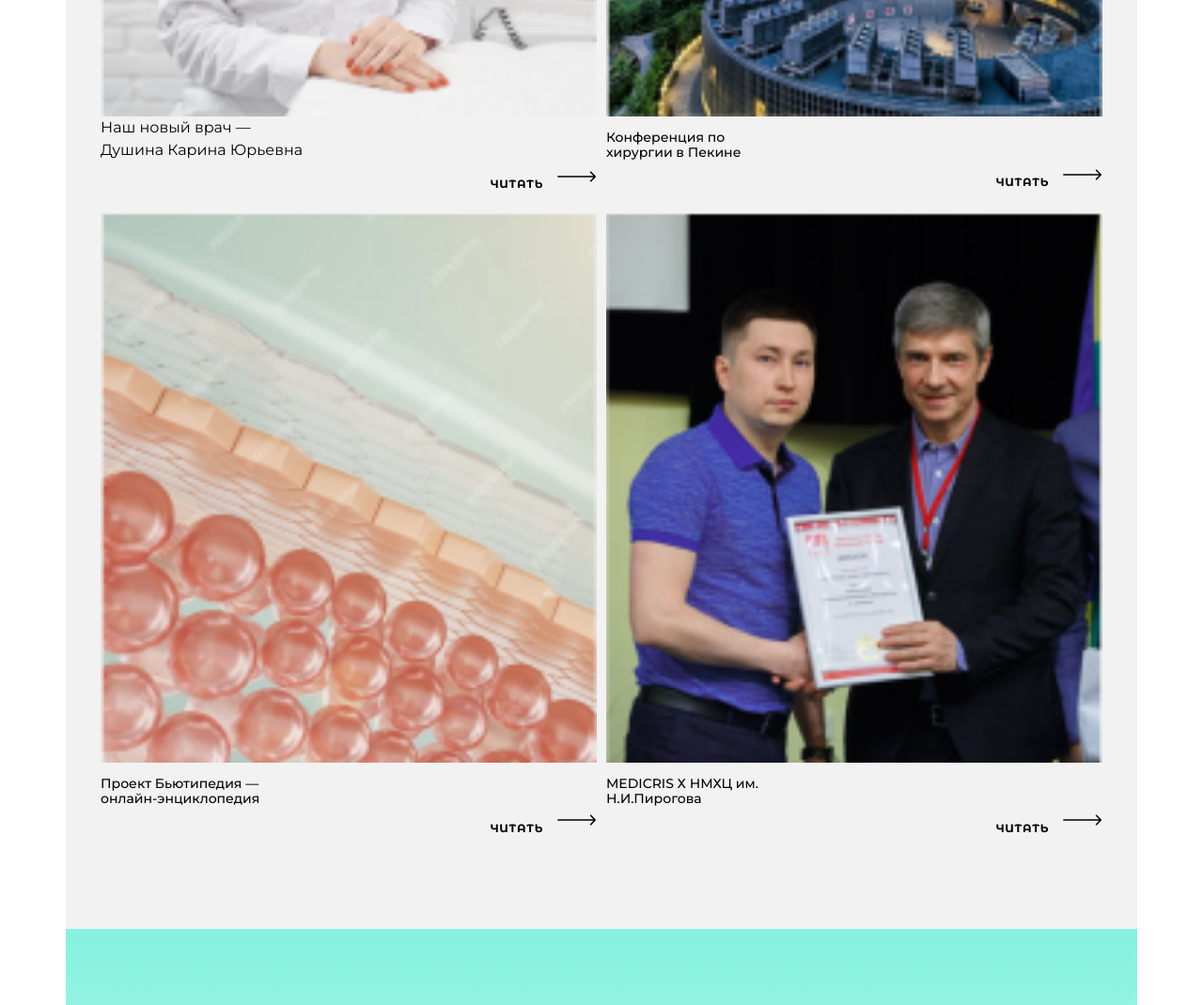
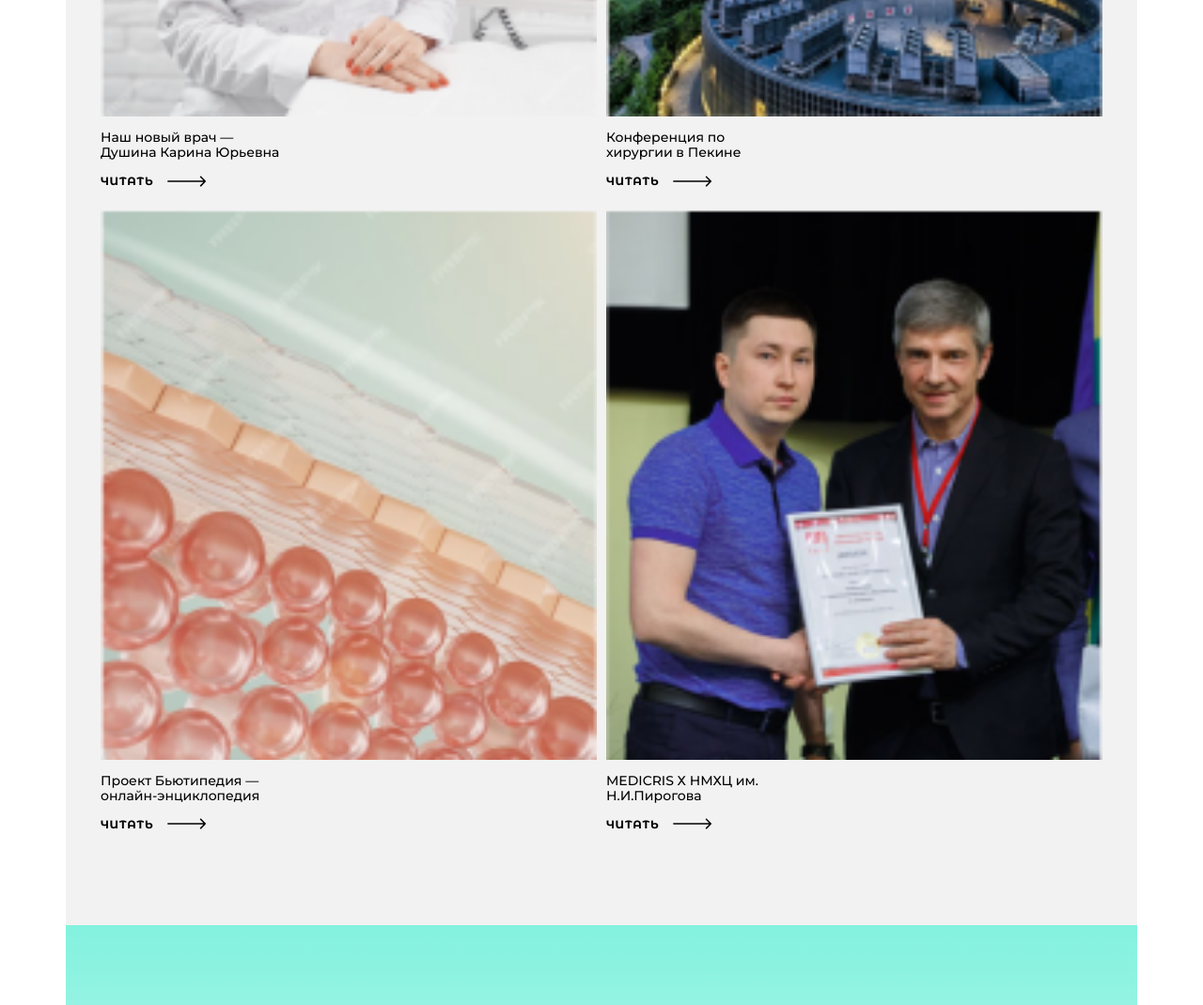
Before and after one commit to batischev2/medicris, a website: page index.html in a window 1280 px wide. Shown: the part 9440-10510 px from the top of the page at 94% size. Drawn offline with nearby package versions, Linux system fonts and the light colour scheme.

Commit message:
finished first page

```diff
--- a/index.html
+++ b/index.html
@@ -415,12 +415,12 @@
     <div class="row row-cols-2 news-wrapper">
       <div class="col-6 news-item d-flex flex-column">
         <img src="media/news/1.png" alt="" class="news-item__img">
-        <div class="news-item__text_n">
+        <div class="news-item__text">
           Наш новый врач —<br>
           Душина Карина Юрьевна
         </div>
         <div class="news-item__link">
-          <div class="col arrow-link__text_n news-arrow__text ">ЧИТАТЬ
+          <div class="arrow-link__text_n news-arrow__text ">ЧИТАТЬ
         </div>
           <img src="media/news/Arrow 11.svg" alt="" class="arrow-link__img_n">
       </div>
@@ -432,7 +432,7 @@
         хирургии в Пекине
       </div>
       <div class="news-item__link">
-        <div class="col arrow-link__text_n news-arrow__text">ЧИТАТЬ
+        <div class="arrow-link__text_n news-arrow__text">ЧИТАТЬ
       </div>
       <img src="media/news/Arrow 11.svg" alt="" class="arrow-link__img_n">
     </div>
@@ -444,7 +444,7 @@
         онлайн-энциклопедия
       </div>
       <div class="news-item__link">
-        <div class="col arrow-link__text_n news-arrow__text ">ЧИТАТЬ
+        <div class="arrow-link__text_n news-arrow__text ">ЧИТАТЬ
       </div>
       <img src="media/news/Arrow 11.svg" alt="" class="arrow-link__img_n">
     </div>
@@ -456,7 +456,7 @@
         Н.И.Пирогова
       </div>
       <div class="news-item__link">
-        <div class="col arrow-link__text_n news-arrow__text ">ЧИТАТЬ
+        <div class="arrow-link__text_n news-arrow__text ">ЧИТАТЬ
       </div>
       <img src="media/news/Arrow 11.svg" alt="" class="arrow-link__img_n">
     </div>
--- a/scss/pages/home.scss
+++ b/scss/pages/home.scss
@@ -1088,15 +1088,15 @@ color: #000000;
     }
 
     &__img {
-      transform: scale(.25) translateX(150%) translateY(-150%);
+      transform: scale(.4);
       padding: 0;
-
+      margin-top: -25px;
     }
   }
   &-item2 {
     height: 30px;
-    padding-top: 0;
-    position: relative;
+    padding: 0;
+    margin: 0;
   }
 
   &__scroller {
@@ -1212,20 +1212,13 @@ color: #000000;
     row-gap: 22px;
   }
   &-arrow__text {
-    width: 90px;
     height: 15px;
-    margin-top: 16px;
-
     font-family: 'Montserrat Alternates';
     font-style: normal;
     font-weight: 700;
     font-size: 12px;
     line-height: 15px;
-
-
-    text-align: right;
     letter-spacing: 0.05em;
-
     color: #000000;
   }
 
@@ -1238,6 +1231,7 @@ color: #000000;
       column-gap: 15px;
       justify-content: flex-start;
       align-items: center;
+      margin-top: 15px;
     }
   }
 
```
Also changed, not shown: css/pages/home.css, 1 other file.
